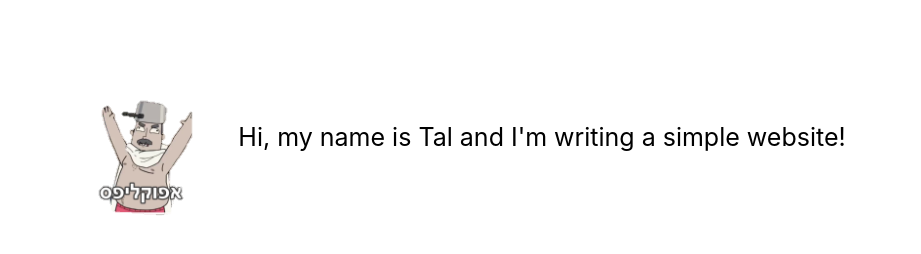
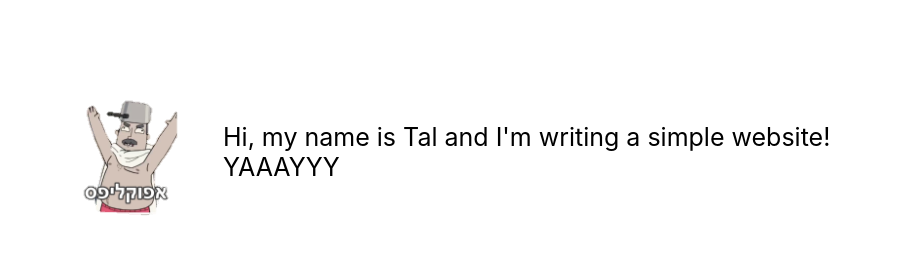
Before and after one commit to taloy42/TryInfoSite, a plain HTML site: page Home.html in a window 1280 px wide. Shown: the part 422-676 px from the top of the page, without its empty margins (179-1100 px from the left). Drawn offline with Linux system fonts and the light colour scheme.

Commit message:
Update Home.html

```diff
--- a/Home.html
+++ b/Home.html
@@ -13,7 +13,7 @@
         </div>
         <div class="main-content">
             <img src="apokalips.png">
-            <p>Hi, my name is Tal and I'm writing a simple website!</p>
+            <p>Hi, my name is Tal and I'm writing a simple website! YAAAYYY</p>
         </div>
     </div>
 </body>
```
